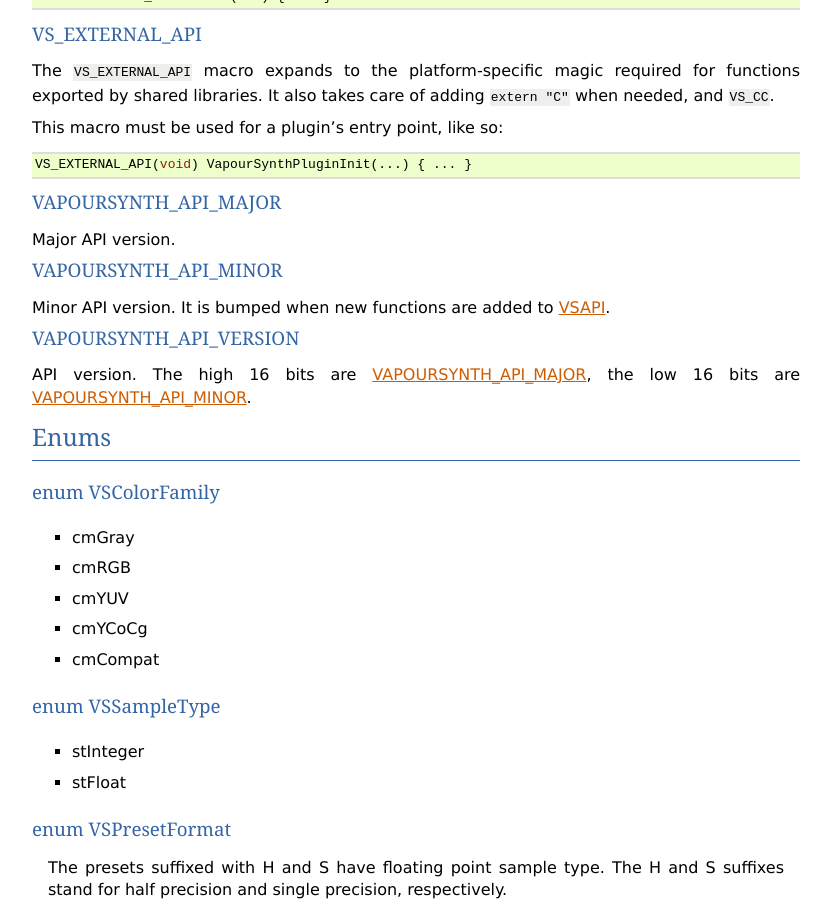
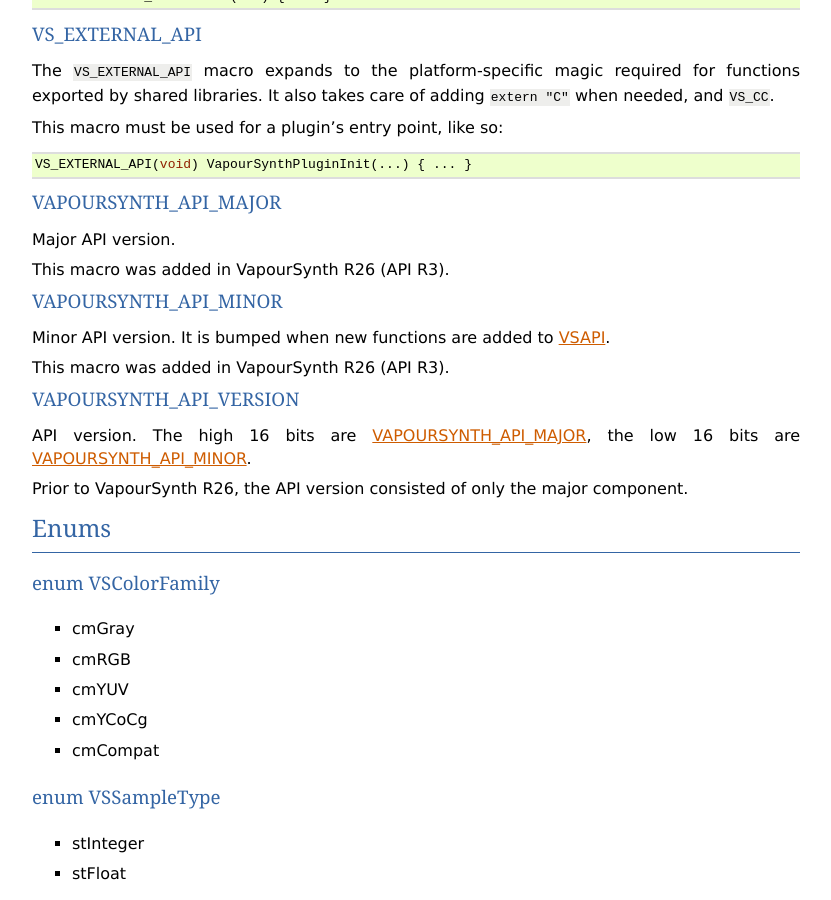
Before and after one commit to vapoursynth/vapoursynth, a Sphinx documentation site: the page built from doc/api/vapoursynth.h.rst, in a window 1280 px wide and 900 px high, scrolled down 4734 px. Shown: the whole window, without its empty margins (48-879 px from the left). Built offline with Sphinx 7.4.7, drawn with Linux system fonts in a browser that asks for light colours; formulas are drawn with MathJax 3; some of the changed text lies outside the part shown.

Commit message:
doc: Note the version in which new API functions were added

```diff
--- a/doc/api/vapoursynth.h.rst
+++ b/doc/api/vapoursynth.h.rst
@@ -298,18 +298,25 @@
 
 Major API version.
 
+This macro was added in VapourSynth R26 (API R3).
+
 
 VAPOURSYNTH_API_MINOR
 ---------------------
 
 Minor API version. It is bumped when new functions are added to VSAPI_.
 
+This macro was added in VapourSynth R26 (API R3).
+
 
 VAPOURSYNTH_API_VERSION
 -----------------------
 
 API version. The high 16 bits are VAPOURSYNTH_API_MAJOR_, the low 16
 bits are VAPOURSYNTH_API_MINOR_.
+
+Prior to VapourSynth R26, the API version consisted of only the major
+component.
 
 
 Enums
@@ -464,12 +471,17 @@
      instances of the built-in Cache filter. Strange things may happen to
      your filter if you use this flag.
 
+     This flag was introduced in VapourSynth R24 without bumping the
+     API version (R3).
+
    * nfMakeLinear
 
      This flag should be used by filters which prefer linear access,
      like source filters, where seeking around can cause significant
      slowdowns. This flag only has any effect if the filter using it
      is immediately followed by an instance of the built-in Cache filter.
+
+     This flag was introduced in API R3.3 (VapourSynth R30).
 
 
 .. _VSPropTypes:
@@ -835,6 +847,9 @@
 
       Length of the clip.
 
+      Since API R3.2 (VapourSynth R27) this is no longer allowed to be 0,
+      i.e. clips with unknown length are not supported.
+
    .. c:member:: int flags
 
       The flags passed to createFilter_ (either 0, or one or more of
@@ -942,6 +957,8 @@
       *msg*
          The message.
 
+      This function was introduced in API R3.4 (VapourSynth R30).
+
 ----------
 
    .. _setThreadCount:
@@ -953,6 +970,9 @@
       be detected and used.
 
       Returns the new thread count.
+
+      This function was introduced in VapourSynth R24 without bumping
+      the API version (R3).
 
 ----------
 
@@ -1565,6 +1585,8 @@
          retrieving the property will cause VapourSynth to die with a fatal
          error.
 
+      This function was introduced in API R3.1 (VapourSynth R26).
+
 ----------
 
    .. _propGetFloat:
@@ -1616,6 +1638,8 @@
          You may pass NULL here, but then any problems encountered while
          retrieving the property will cause VapourSynth to die with a fatal
          error.
+
+      This function was introduced in API R3.1 (VapourSynth R26).
 
 ----------
 
@@ -1799,6 +1823,8 @@
 
       Returns 0 on success, or 1 if *size* is negative.
 
+      This function was introduced in API R3.1 (VapourSynth R26).
+
 ----------
 
    .. _propSetFloat:
@@ -1850,6 +1876,8 @@
 
       Returns 0 on success, or 1 if *size* is negative.
 
+      This function was introduced in API R3.1 (VapourSynth R26).
+
 ----------
 
    .. _propSetData:
@@ -2029,6 +2057,9 @@
       Path elements are always delimited with forward slashes.
 
       VapourSynth retains ownership of the returned pointer.
+
+      This function was introduced in VapourSynth R25 without bumping
+      the API version (R3).
 
 ----------
 
```
